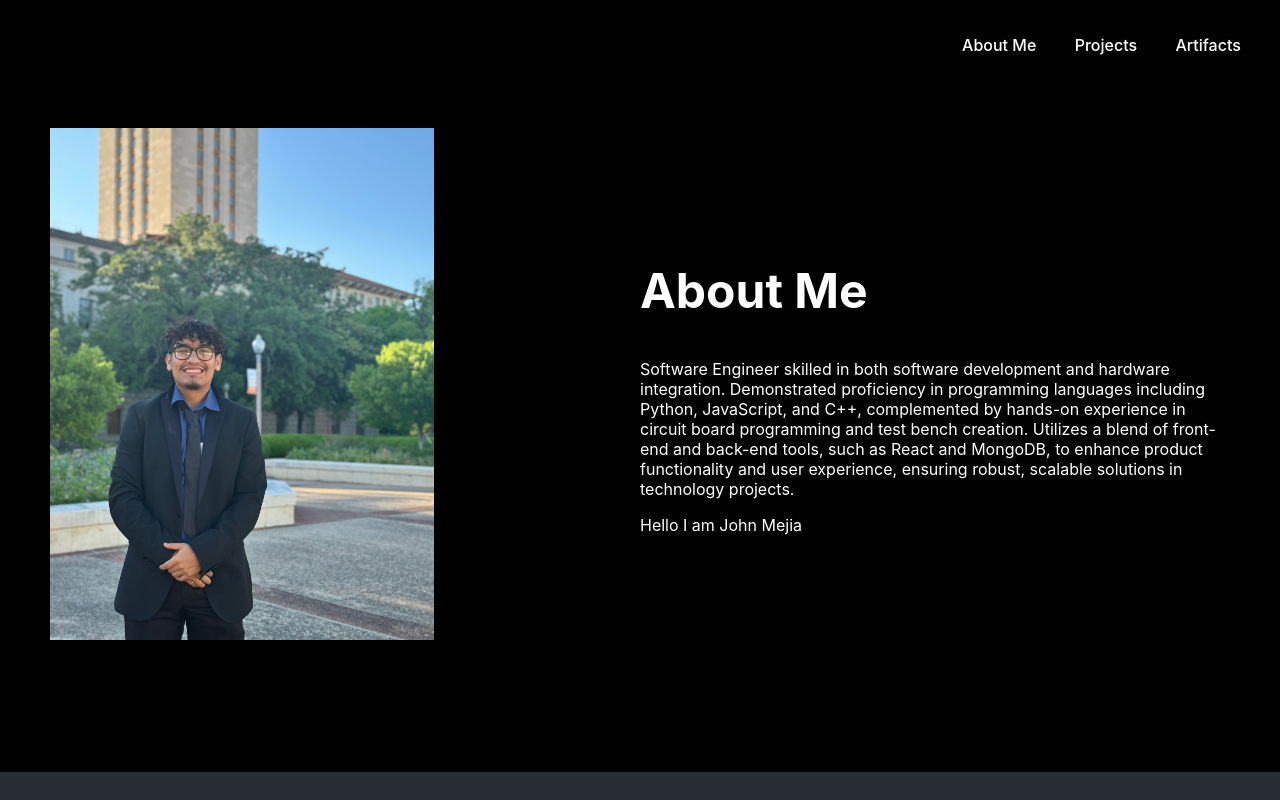
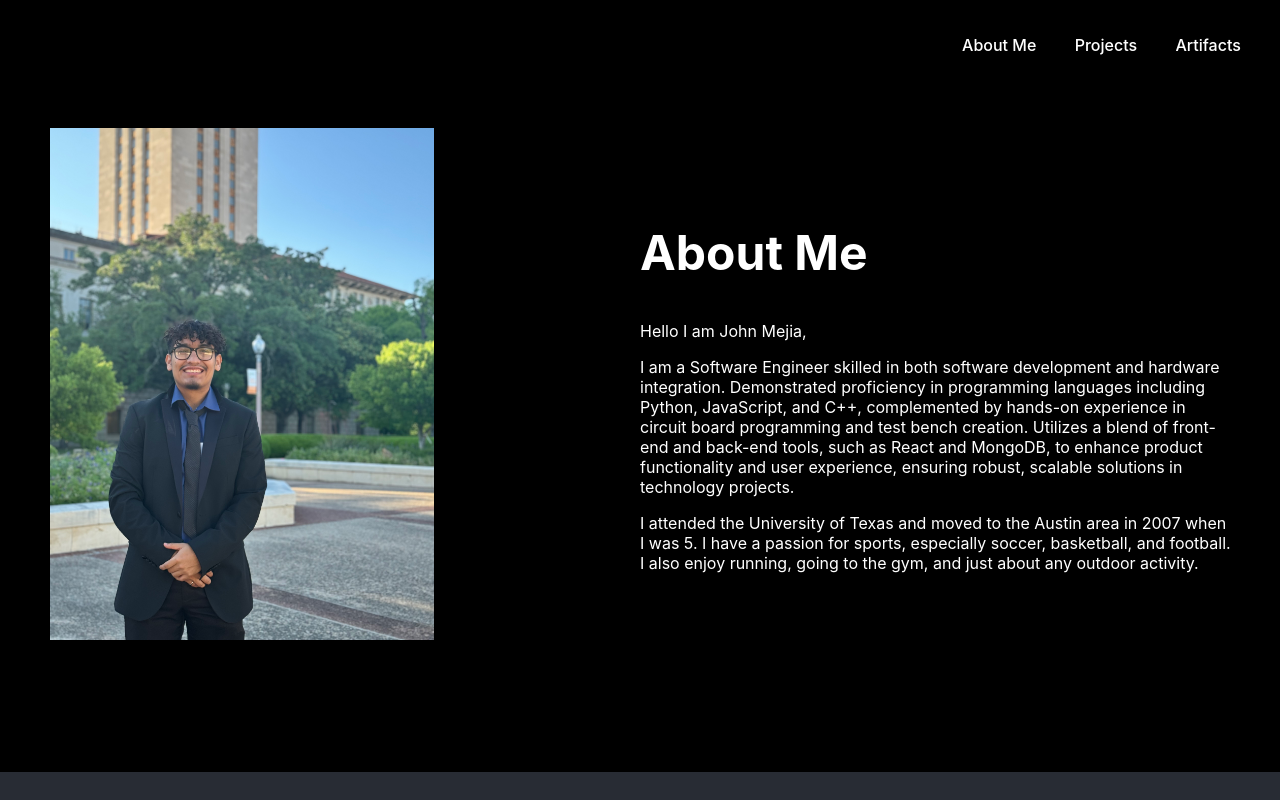
Before and after one commit to JohnMejia014/Portfolio, a React (Create React App) app: page / in a window 1280 px wide. Shown: the top 800 px of the page. Built offline with nearby package versions, Linux system fonts and the light colour scheme.

Commit message:
changed about me page

```diff
--- a/src/Tabs/AboutMe.js
+++ b/src/Tabs/AboutMe.js
@@ -13,14 +13,15 @@ const AboutMe = () => {
                     <div className='content'>
                         <h2>About Me</h2>
                         <span className='line'></span>
+                            <p>Hello I am John Mejia,</p>
                             <p>
-                                Software Engineer skilled in both software development and hardware integration. Demonstrated proficiency in
+                                I am a Software Engineer skilled in both software development and hardware integration. Demonstrated proficiency in
                                 programming languages including Python, JavaScript, and C++, complemented by hands-on experience in circuit
                                 board programming and test bench creation. Utilizes a blend of front-end and back-end tools, such as React and
                                 MongoDB, to enhance product functionality and user experience, ensuring robust, scalable solutions in
                                 technology projects.
                             </p>
-                        <p>Hello I am John Mejia</p>
+                            <p>I attended the University of Texas and moved to the Austin area in 2007 when I was 5. I have a passion for sports, especially soccer, basketball, and football. I also enjoy running, going to the gym, and just about any outdoor activity. </p>
                     </div>
                 </div>
             </div>
```
